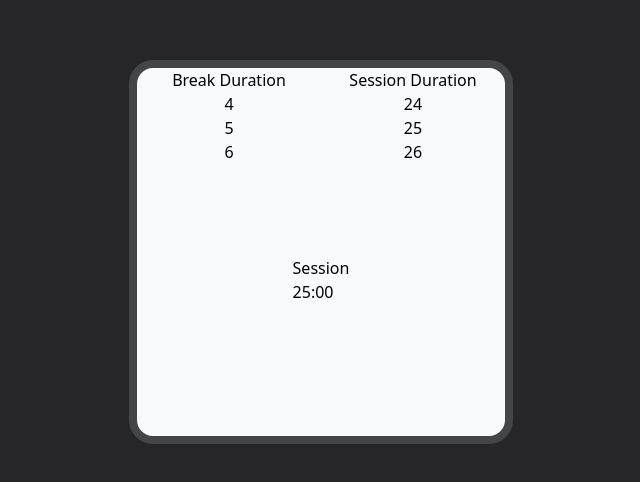
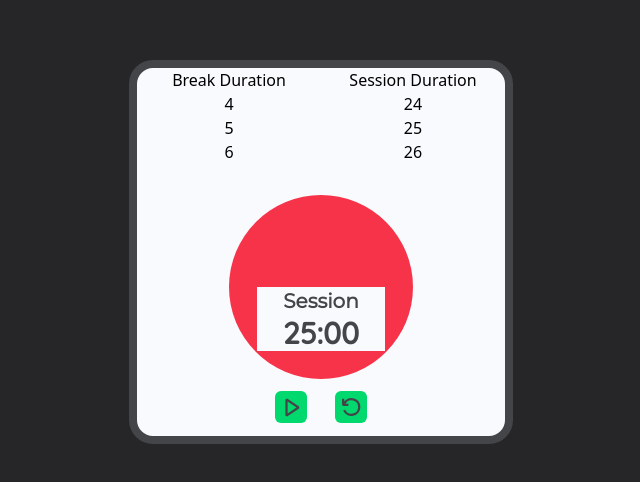
Before and after one commit to kimjisena/25-plus-5-clock, a React (Create React App) app: page / in a window 1280 px wide. Shown: the part 148-630 px from the top of the page, without its empty margins (319-959 px from the left). Built offline with nearby package versions, Linux system fonts and the light colour scheme.

Commit message:
add clock control buttons

```diff
--- a/src/components/Timer.jsx
+++ b/src/components/Timer.jsx
@@ -1,18 +1,33 @@
 import React from 'react';
+import {GrPowerReset} from 'react-icons/gr';
+import {GrPlay} from 'react-icons/gr';
+import {GrPause} from 'react-icons/gr';
+import {VscRefresh} from 'react-icons/vsc';
+import {VscDebugPause} from 'react-icons/vsc';
+import {VscDebugStart} from 'react-icons/vsc';
+import {VscDebugRestart} from 'react-icons/vsc';
 
 function Timer() {
   return (
     <>
         {/*timer-label and time-left goes into the clock container */}
-        <div id='clock'>
-            <div id='timer-label'>Session</div>
-            <div id='time-left'>25:00</div>
+        <div id='clock' className={`relative w-[50%] flex flex-col items-center h-[75%] bg-red rounded-full`}>
+            <div id='clock-labels' className={`absolute bottom-[15%] flex flex-col items-center w-[70%] h-[35%] text-black bg-white`}>
+                <div id='timer-label' className={`text-xl font-font-one font-bold`}>Session</div>
+                <div id='time-left' className={`text-3xl font-font-two font-bold`}>25:00</div>
+            </div>
         </div>
 
         {/**start_stop and reset goes into the controls container */}
-        <div id='controls'>
-            <div id='start_stop'></div>
-            <div id='reset'></div>
+        <div id='controls' className={`w-[40%] h-[20%] flex justify-evenly items-center`}>
+
+            <div id='start_stop' className={`w-8 h-8 flex justify-center items-center bg-green rounded-md`}>
+                <VscDebugStart className={`text-black`}  size={`24px`} />
+            </div>
+
+            <div id='reset' className={`w-8 h-8 flex justify-center items-center bg-green rounded-md`}>
+                <VscDebugRestart className={`text-black`}  size={`24px`} />
+            </div>
         </div>
     </>
   );
```
